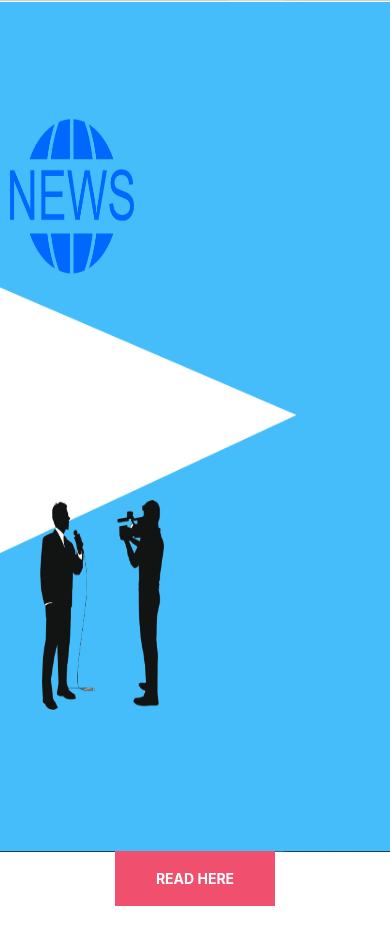
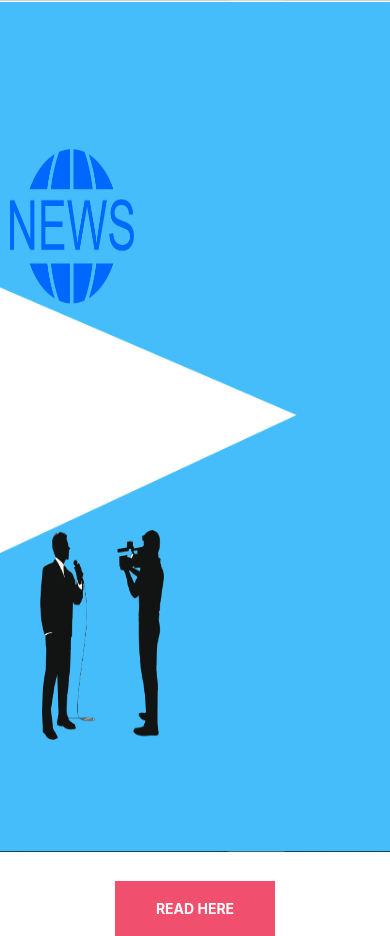
Before and after one commit to Priyasharma28/news.github.io, a plain HTML site: page index.html in a window 390 px wide. Before the commit the page ends 906 px from the top, so only its background shows below. Drawn offline with nearby package versions, Linux system fonts and the light colour scheme.

Commit message:
Update index.html

```diff
--- a/index.html
+++ b/index.html
@@ -47,7 +47,7 @@ background-size: cover;
     .d1{
         height:20vh;
     width:40%;
-    margin-top: 130px;
+    margin-top: 160px;
 
     }
     .d2{
```
